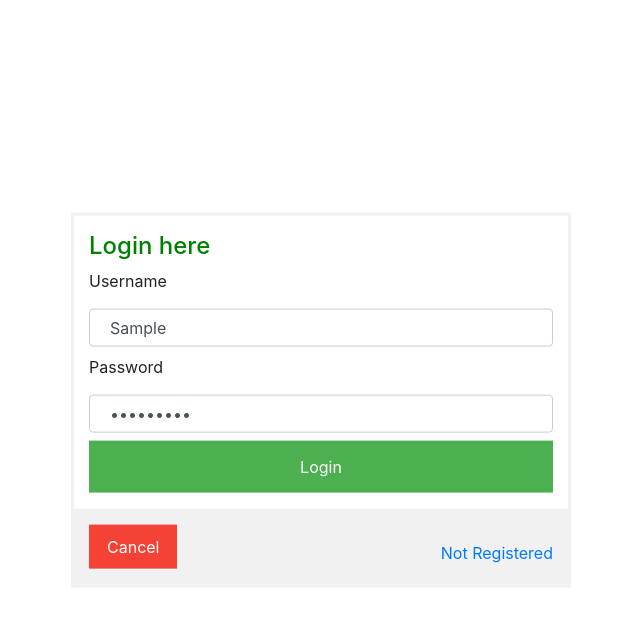
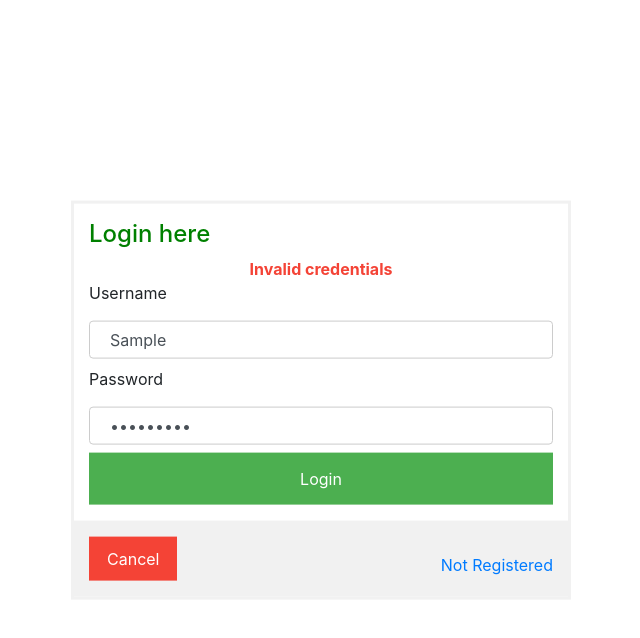
Before and after one commit to s4sarvesh/quiz-test, an Angular app: page / in a window 1280 px wide. Both pictures are taken after typing "Sample", "Sample123" into the empty fields and a click on the button "Login". Shown: the top 638 px of the page, without its empty margins (319-959 px from the left). Built offline with nearby package versions, Linux system fonts and the light colour scheme.

Commit message:
Error credentials message on login

```diff
--- a/src/app/components/login/login.component.html
+++ b/src/app/components/login/login.component.html
@@ -1,7 +1,7 @@
 <form [formGroup]="loginForm" (ngSubmit)="onSubmit()">
     <div class="container">
-
         <h4>Login here</h4>
+        <div *ngIf="error" class="login-message text-center">{{error}}</div>
         <label for="username">Username</label>
         <input type="text" formControlName="username" class="form-control"
             [ngClass]="{ 'is-invalid': submitted && f.username.errors }" />
--- a/src/app/components/login/login.component.ts
+++ b/src/app/components/login/login.component.ts
@@ -11,7 +11,7 @@ export class LoginComponent implements OnInit {
   loading = false;
   submitted = false;
   returnUrl: string;
-
+  error: string;
   constructor(
     private formBuilder: FormBuilder,
     private route: ActivatedRoute,
@@ -52,7 +52,7 @@ export class LoginComponent implements OnInit {
           this.router.navigate([this.returnUrl]);
         },
         error => {
-
+          this.error = "Invalid credentials";
         });
   }
 }
--- a/src/styles.scss
+++ b/src/styles.scss
@@ -74,3 +74,9 @@ span.psw {
 .div-align{
   text-align: right;
 }
+
+.login-message{
+  color: #f44336;
+  font-weight: bold;
+  vertical-align: middle;
+}
```
